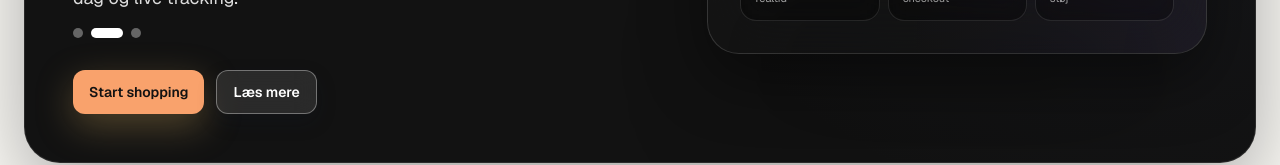
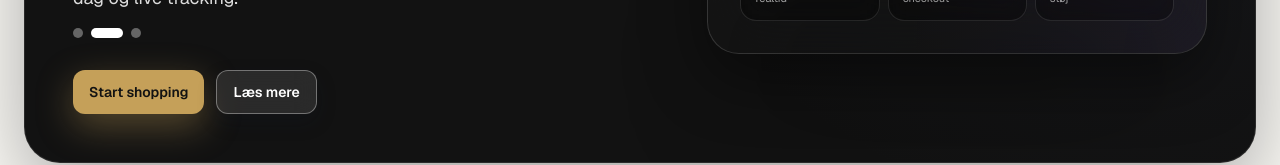
Before and after one commit to DI2408/LOOMY, a Next.js app: page / in a window 1280 px wide. Shown: the part 560-725 px from the top of the page. Built offline with nearby package versions, Linux system fonts and the light colour scheme; no server answers.

Commit message:
fix(ui): gold hero CTA variant for bronze accent consistency
Co-authored-by: DI2408 <DI2408@users.noreply.github.com>

```diff
--- a/src/app/page.tsx
+++ b/src/app/page.tsx
@@ -94,7 +94,8 @@ export default function Home() {
               <div className="mt-8 flex flex-wrap gap-3">
                 <Button
                   type="button"
-                  className="rounded-full bg-[#c5a059] text-[#121212] shadow-[0_12px_36px_rgba(197,160,89,0.35)] hover:bg-[#d4b068]"
+                  variant="gold"
+                  className="rounded-full"
                   onClick={() => router.push("/shopping")}
                 >
                   Start shopping
--- a/src/components/ui/button.tsx
+++ b/src/components/ui/button.tsx
@@ -4,7 +4,7 @@ import { motion } from "framer-motion";
 import type { HTMLMotionProps } from "framer-motion";
 import type { ReactNode } from "react";
 
-type ButtonVariant = "primary" | "secondary" | "ghost" | "outlineLight";
+type ButtonVariant = "primary" | "secondary" | "ghost" | "outlineLight" | "gold";
 
 type ButtonProps = Omit<HTMLMotionProps<"button">, "children"> & {
   children: ReactNode;
@@ -22,6 +22,8 @@ const variantClasses: Record<ButtonVariant, string> = {
   /** For toolbars on light backgrounds (avoids dark-theme secondary looking wrong in production CSS order) */
   outlineLight:
     "bg-white text-slate-900 border border-slate-300 shadow-sm hover:bg-slate-50 hover:shadow-md active:scale-95 focus-visible:ring-slate-400/50",
+  gold:
+    "bg-[#c5a059] text-[#121212] shadow-[0_12px_36px_rgba(197,160,89,0.38)] hover:bg-[#d4b068] hover:shadow-[0_14px_40px_rgba(197,160,89,0.42)] active:scale-95 focus-visible:ring-[#c5a059]/45",
 };
 
 export function Button({
```
